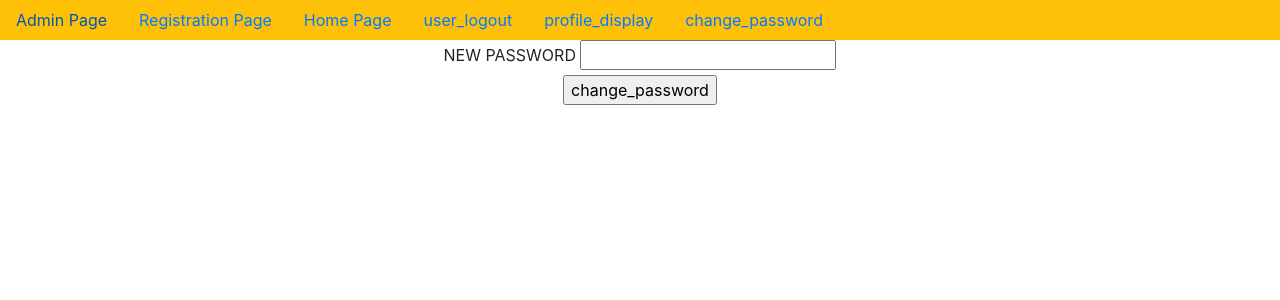
After one commit to KirtiMutkundu/User-Registration, a Django app: page /change_password/ in a window 1280 px wide. The commit adds this page. Shown: the top 300 px of the page. Run offline with Django 5.2, Linux system fonts and the light colour scheme; a user stored in the database is signed in.

Commit message:
first commit

```diff
--- a/UserRegistration/urls.py
+++ b/UserRegistration/urls.py
@@ -26,6 +26,8 @@ urlpatterns = [
     path('home/',home,name='home'),
     path('user_login/',user_login,name='user_login'),
     path('user_logout/',user_logout,name='user_logout'),
+    path('profile_display/',profile_display,name='profile_display'),
+    path('change_password/',change_password,name='change_password'),
 
 
 ]+static(settings.MEDIA_URL,document_root=settings.MEDIA_ROOT)
--- a/app/views.py
+++ b/app/views.py
@@ -5,7 +5,6 @@ from django.core.mail import send_mail
 from django.urls import reverse
 from django.contrib.auth import authenticate,login,logout
 from django.contrib.auth.decorators import login_required
-
 # Create your views here.
 
 
@@ -59,3 +58,22 @@ def user_login(request):
 def user_logout(request):
     logout(request)
     return HttpResponseRedirect(reverse('home'))
+
+@login_required
+def profile_display(request):
+    username=request.session.get('username')
+    UO=User.objects.get(username=username)
+    PO=Profile.objects.get(username=UO)
+    d={'UO':UO,'PO':PO}
+    return render(request,'profile_display.html',d)
+
+@login_required
+def change_password(request):
+    if request.method=="POST":
+        username=request.session.get('username')
+        UO=User.objects.get(username=username)
+        nw=request.POST['nw']
+        UO.set_password(nw)
+        UO.save()
+        return HttpResponse('Password Changed Sucessfully')
+    return render(request,'change_password.html')
--- /dev/null
+++ b/templates/change_password.html
@@ -0,0 +1,17 @@
+{% extends 'dummy.html' %}
+
+{% block title %}
+    <title>Change password Page</title>
+{% endblock %}
+
+
+{% block body_block %}
+<form method="POST">
+    {% csrf_token %}
+    <label for="nw">NEW PASSWORD</label>
+    <input type="password" name="nw" id="nw"><br>
+    <input type="submit" value="change_password">
+
+
+</form>
+{% endblock %}
--- a/templates/dummy.html
+++ b/templates/dummy.html
@@ -13,12 +13,14 @@
   </head>
   <body>
 <center>
-    <nav class="nav bg-dark">
+    <nav class="nav bg-warning">
         <a href="{% url 'admin:index' %}" class="nav-link">Admin Page</a>
         <a href="{% url 'registration' %}" class="nav-link">Registration Page</a>
         <a href="{% url 'home' %}" class="nav-link">Home Page</a>
     {% if user.is_authenticated %}
        <a href="{% url 'user_logout' %}" class="nav-link">user_logout</a>
+       <a href="{% url 'profile_display' %}" class="nav-link">profile_display</a>
+       <a href="{% url 'change_password' %}" class="nav-link">change_password</a>
     {% else %}
         <a href="{% url 'user_login' %}" class="nav-link">user_login</a>
 
--- a/templates/home.html
+++ b/templates/home.html
@@ -13,7 +13,7 @@
 
 {% else %}
 
-<h1>Welcome to Home page</h1>
+<h1> <i>Welcome to Home page</i></h1>
 {% endif %}
 
 {% endblock %}
```
Also changed, not shown: templates/profile_display.html (added, +16 -0 lines), db.sqlite3.
